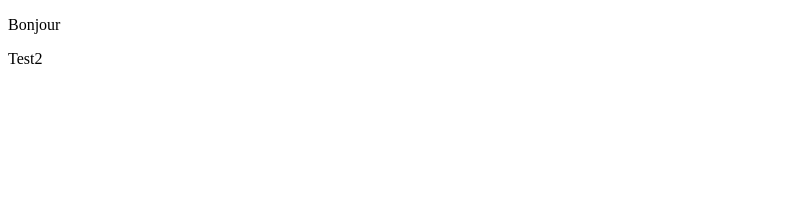
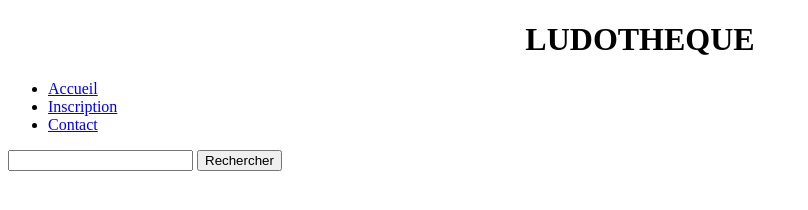
Before and after one commit to souBel/projetwb, a plain HTML site: page index.html in a window 1280 px wide. Shown: the whole page, without its empty margins (0-808 px from the left). Drawn offline with Linux system fonts and the light colour scheme; files that its build step writes are made by us from their sources.

Commit message:
Update index.html

```diff
--- a/index.html
+++ b/index.html
@@ -2,11 +2,30 @@
 <html>
 	<head>
 		<meta charset="utf-8">
-		<link rel="stylesheet" type="text/css" href="styles/style.css">
+		<link rel="stylesheet" type="text/css" href="style.css">
 		<title> - Ludothèque - </title>
 	</head>
 	<body>
-	  <p> Bonjour </p>
-	  <p>Test2</p>
+		<div id="header"></div>
+	  	<header>
+	  		<h1>LUDOTHEQUE</h1>
+		  	<nav>
+		 		<ul>
+		       		<li><a href="index.html">Accueil</a></li>
+		       		<li><a href="index.html">Inscription</a></li>
+		       		<li><a href="contact.html">Contact</a></li>
+		    	</ul>
+		    	<form class="rechercher">
+		    		<input type="text"/>
+		    		<input type="submit" value="Rechercher"/>
+		    	</form>
+	  		</nav>
+  		</header>
+  		<section>
+
+	  	</section>
+	  	<footer>
+
+	  	</footer>
 	</body>
 </html>
```
